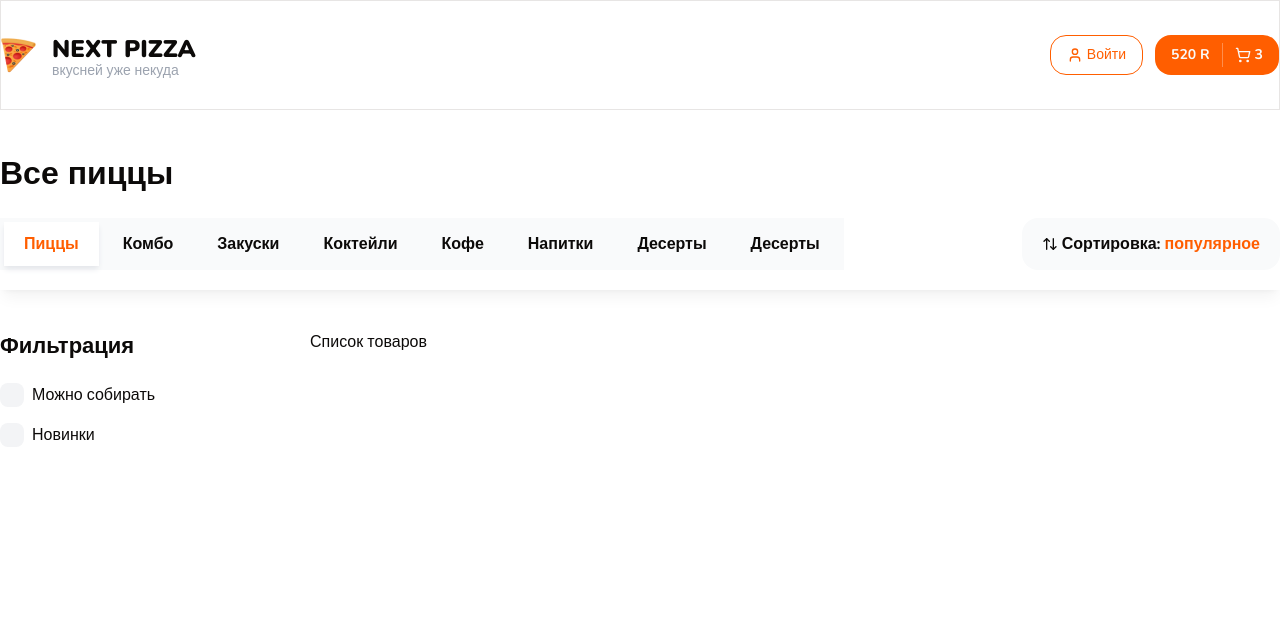
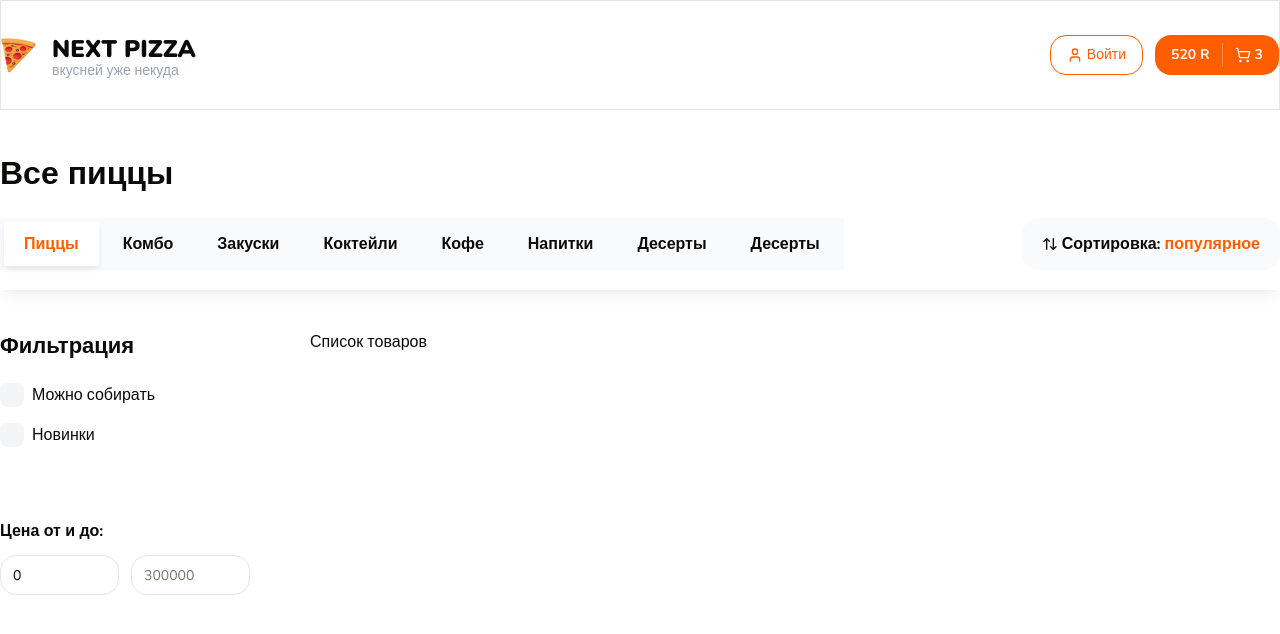
Before and after one commit to it-spectre-ru/next-pizza, a Next.js app: page / in a window 1280 px wide. Shown: the top 634 px of the page. Built offline with nearby package versions, Linux system fonts and the light colour scheme.

Commit message:
add input

```diff
--- a/components/shared/filters.tsx
+++ b/components/shared/filters.tsx
@@ -2,6 +2,7 @@
 import React from 'react';
 import { Title } from './title';
 import { FilterCheckbox } from './filter-checkbox';
+import { Input } from '../ui';
 
 interface Props {
   className?: string;
@@ -16,6 +17,13 @@
         <FilterCheckbox text="Можно собирать" value="1" />
         <FilterCheckbox text="Новинки" value="2" />
       </div>
+
+      <div className='mt-5 border-y-neutral-100 py-6 pb-7'></div>
+      <p className='font-bold mb-3'>Цена от и до:</p>
+      <div className='flex gap-3 mb-5'>
+        <Input type="number" placeholder='0' min={0} max={1000} defaultValue={0} />
+        <Input type="number" min={100} max={3000} placeholder='300000' />
+      </div>
     </div>
   );
 };
```
